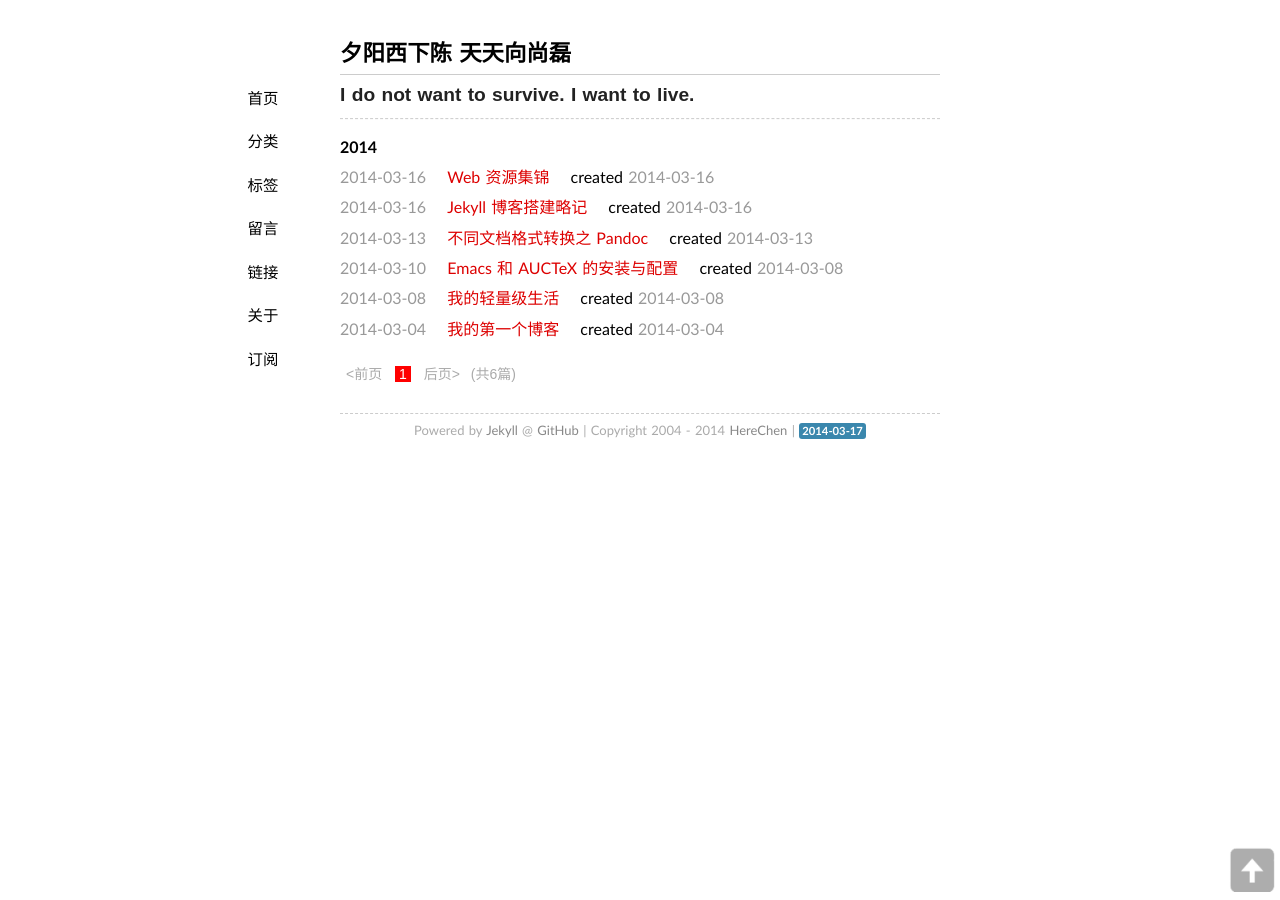
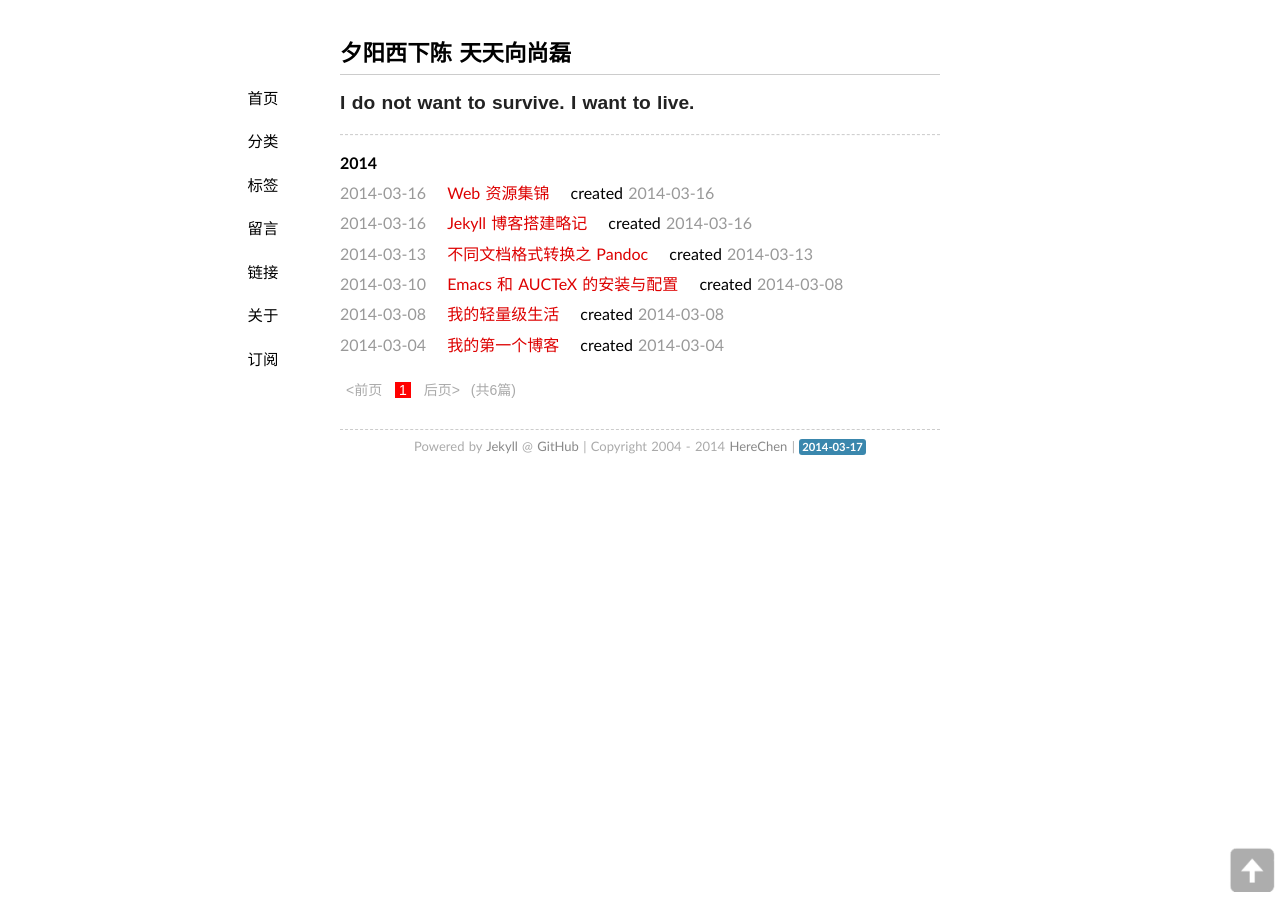
Before and after one commit to Xuezhiyuanlin/herechen.github.io, a Jekyll site: the page built from index.html, in a window 1280 px wide. Built offline with Jekyll 4.4.1, drawn with Linux system fonts in a browser that asks for light colours; some web fonts are replaced; Markdown is read by kramdown in place of the engine named in the settings; the list of posts is cut into pages by our own code.

Commit message:
herechen

```diff
--- a/media/css/style.css
+++ b/media/css/style.css
@@ -72,7 +72,12 @@ h2{
 	line-height:46px;
 	color:#111;
 }
-h3{font-family:"Cuprum","Hiragino Sans GB","Microsoft YaHei",sans-serif;font-size:1.2em;color:#222;}
+h3{
+	font-family:"Cuprum","Hiragino Sans GB","Microsoft YaHei",sans-serif;
+	font-size:1.2em;
+	line-height:40px;
+	color:#222;
+}
 h4{font-family:"Cuprum","Hiragino Sans GB","Microsoft YaHei",sans-serif;font-size:1em;color:#333;}
 pre,code{font-family:Menlo,"Andale Mono",Consolas,"Courier New",Monaco,monospace;font-size:13px;}
 code{background-color:#D0D0D0;}
```
